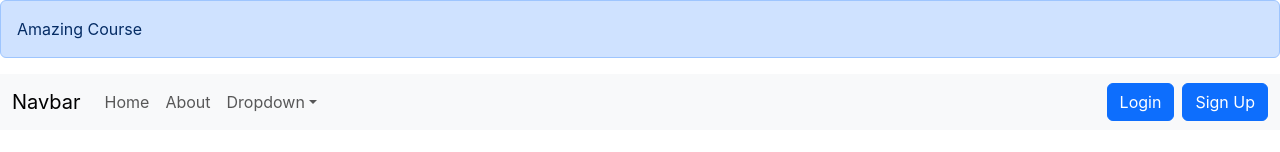
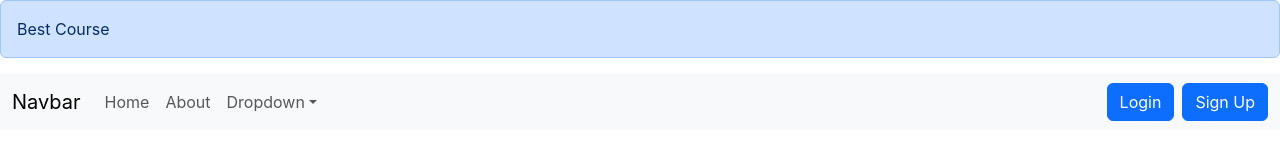
Before and after one commit to a-i-git/Notes_app, a React (Create React App) app in the folder inotebook/: page /login in a window 1280 px wide. Shown: the top 152 px of the page. Built offline with nearby package versions, Linux system fonts and the light colour scheme.

Commit message:
changed alert message to Best Course

```diff
--- a/inotebook/src/App.js
+++ b/inotebook/src/App.js
@@ -16,7 +16,7 @@ function App() {
   return (
     <NoteState>
       <Router>
-        <Alert message={"Amazing Course"}/>
+        <Alert message={"Best Course"}/>
         <Navbar/>
           <Routes>
             <Route path="/" element={<Home/>}/>
```
